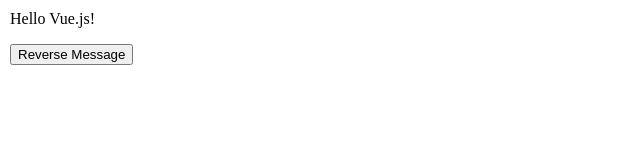
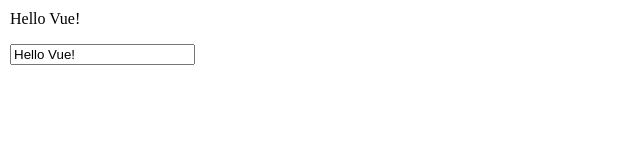
Before and after one commit to ex-hibition/vue-tutorial, a plain HTML site: page index.html in a window 1280 px wide. Shown: the whole page, without its empty margins (0-640 px from the left). Drawn offline with nearby package versions, Linux system fonts and the light colour scheme.

Commit message:
update sample 6

```diff
--- a/index.html
+++ b/index.html
@@ -4,9 +4,9 @@
     <script src="https://cdn.jsdelivr.net/npm/vue/dist/vue.js"></script>
   </head>
   <body>
-    <div id="app-5">
+    <div id="app-6">
       <p>{{ message }}</p>
-      <button v-on:click="reverseMessage">Reverse Message</button>
+      <input v-model="message" />
     </div>
     <script src="index.js"></script>
   </body>
--- a/index.js
+++ b/index.js
@@ -1,11 +1,6 @@
 var app5 = new Vue({
-  el: '#app-5',
+  el: '#app-6',
   data: {
-    message: 'Hello Vue.js!'
-  },
-  methods: {
-    reverseMessage: function () {
-      this.message = this.message.split('').reverse().join('')
-    }
+    message: 'Hello Vue!'
   }
 })
```
